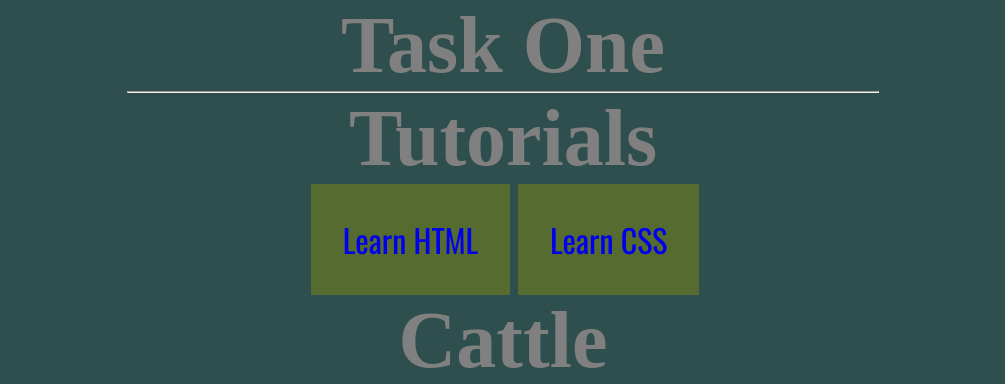
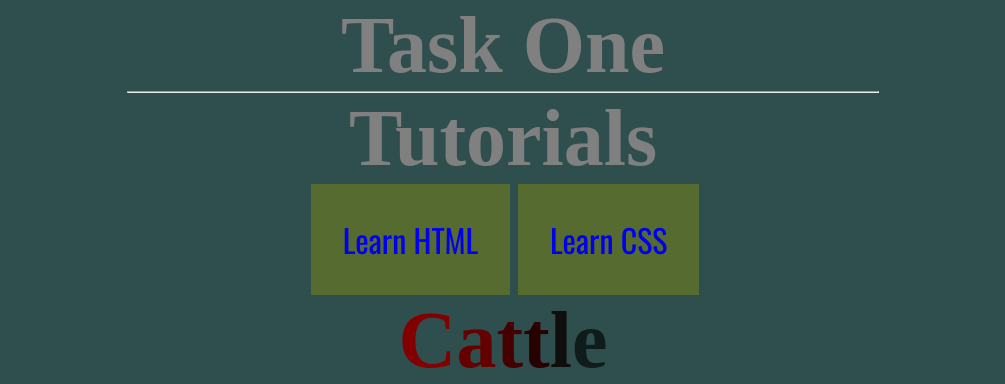
Before and after one commit to madenu/BasicWebsiteHomework, a plain HTML site: page www/task1.html in a window 1280 px wide. Shown: the top 384 px of the page, without its empty margins (137-1142 px from the left). Drawn offline with nearby package versions, Linux system fonts and the light colour scheme; grey boxes are pictures that could not be loaded; a web font is replaced by a local one.

Commit message:
cattle letter colors

```diff
--- a/www/task1.html
+++ b/www/task1.html
@@ -77,6 +77,54 @@
       margin: auto;
     }
 
+    span {
+      margin: 0;
+      padding: 0;
+      display: inline;
+    }
+
+    #cow-1 {
+      color: rgba(130,
+      0,
+      0,
+      1);
+    }
+
+    #cow-2 {
+      color: rgba(100,
+      0,
+      0,
+      1);
+    }
+
+    #cow-3 {
+      color: rgba(70,
+      0,
+      0,
+      1);
+    }
+
+    #cow-4 {
+      color: rgba(40,
+      0,
+      0,
+      1);
+    }
+
+    #cow-5 {
+      color: rgba(10,
+      0,
+      0,
+      .83);
+    }
+
+    #cow-6 {
+      color: rgba(0,
+      0,
+      0,
+      .66);
+    }
+
     #powers-of-two {
       font-family: "Trebuchet MS", Arial, Helvetica, sans-serif;
       #border-collapse: collapse;
@@ -84,7 +132,7 @@
     }
 
     #powers-of-two td,
-    powers-of-two th {
+    #powers-of-two th {
       border: 1px solid gray;
       padding: 8px;
     }
@@ -118,13 +166,11 @@
   <hr>
   <article id="tutorials">
     <h2>Tutorials</h2>
-    <section class="clearfix">
       <div class=button><a href="https://www.w3schools.com/html/default.asp">Learn&nbsp;HTML</a></div>
       <div class=button><a href="https://www.w3schools.com/html/default.asp">Learn&nbsp;CSS</a></div>
-    </section>
   </article>
   <article id="cows">
-    <h2>Cattle</h2>
+    <h2><span id="cow-1">C</span><span id="cow-2">a</span><span id="cow-3">t</span><span id="cow-4">t</span><span id="cow-5">l</span><span id="cow-6">e</span></h2>
     <!-- Cow (Swiss
 Braunvieh breed), below Fuorcla Sesvenna in the Engadin, Switzerland. by Daniel
 Schwen https://en.wikipedia.org/wiki/Cattle#/media/File:CH_cow_2_cropped.jpg -->
```
